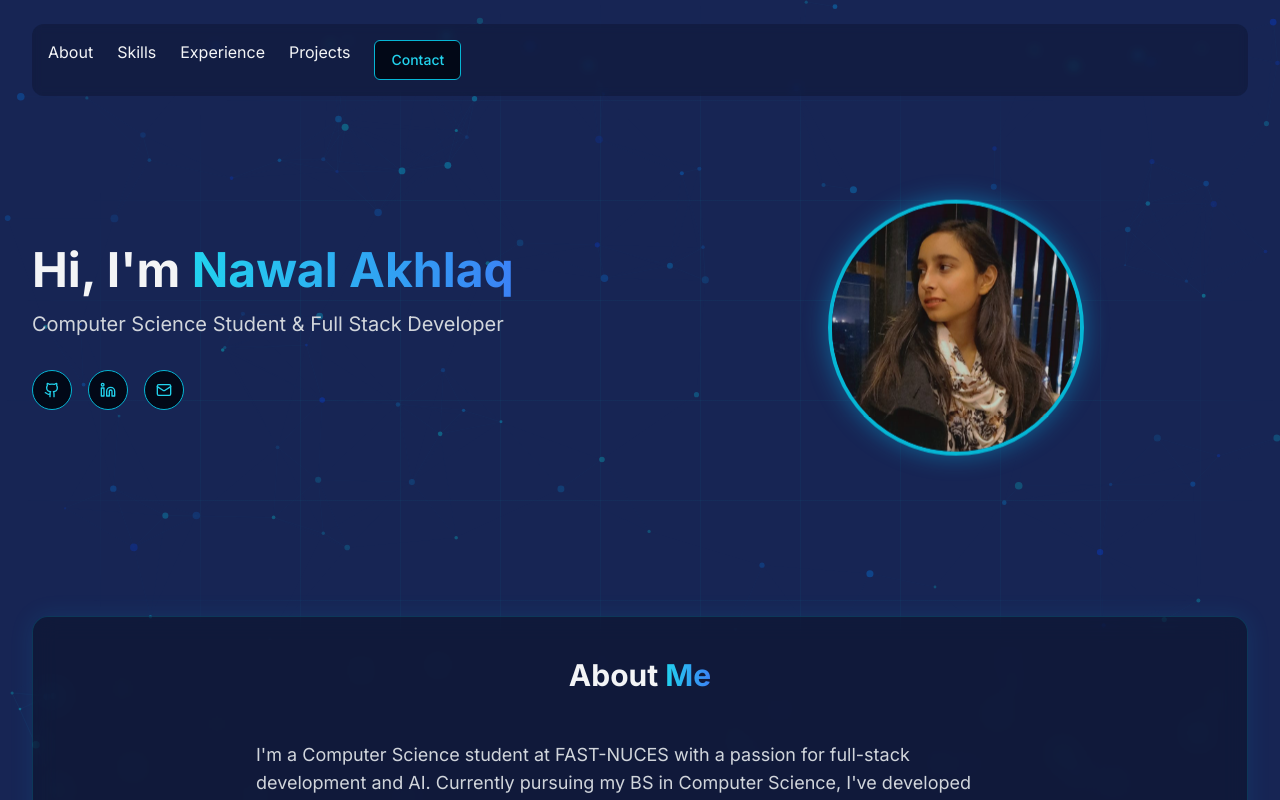
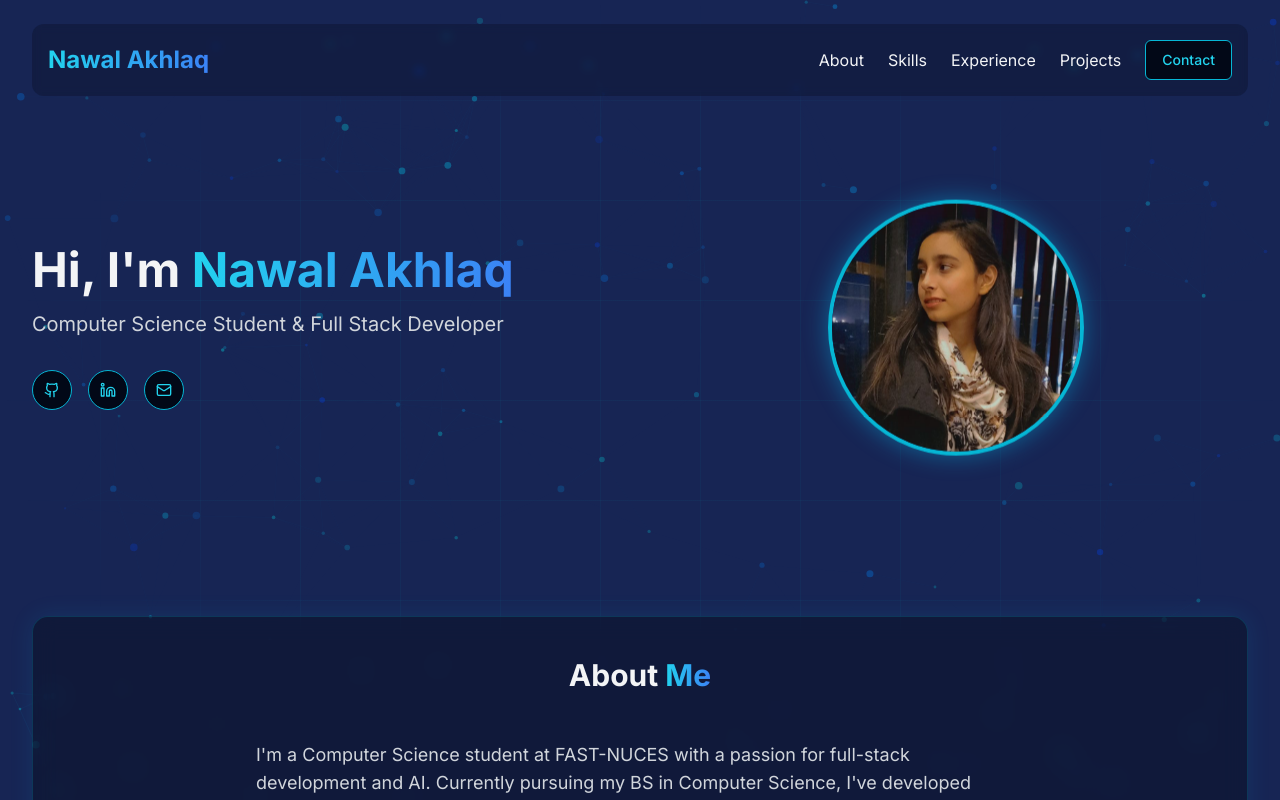
Before and after one commit to Nawal-Akhlaq/Portfolio, a Next.js app: page / in a window 1280 px wide. Shown: the top 800 px of the page. Built offline with nearby package versions, Linux system fonts and the light colour scheme.

Commit message:
Add files via upload

```diff
--- a/app/page.tsx
+++ b/app/page.tsx
@@ -129,7 +129,10 @@ export default function Portfolio() {
       {/* Header */}
       <header className="container mx-auto py-6 relative z-10">
         <nav className="flex justify-between items-center backdrop-blur-sm bg-black/20 p-4 rounded-xl">
-          <div className="hidden md:flex items-right gap-6">
+          <h1 className="text-2xl font-bold bg-gradient-to-r from-cyan-400 to-blue-500 bg-clip-text text-transparent">
+            Nawal Akhlaq
+          </h1>
+          <div className="hidden md:flex items-center gap-6">
             <Link href="#about" className="hover:text-cyan-400 transition-colors">
               About
             </Link>
--- a/css/styles.css
+++ b/css/styles.css
@@ -381,7 +381,7 @@ h6 {
 }
 
 .justify-between {
-  justify-between: space-between;
+  justify-content: space-between;
 }
 
 .gap-2 {
@@ -446,6 +446,33 @@ h6 {
 }
 
 /* Components */
+
+/* Navigation specific styles */
+nav {
+  display: flex;
+  justify-content: space-between;
+  align-items: center;
+  width: 100%;
+}
+
+nav h1 {
+  margin-right: auto; /* Pushes the title to the left */
+}
+
+nav .hidden.md\:flex {
+  margin-left: auto; /* Pushes the navigation links to the right */
+}
+
+/* Ensure proper spacing in the navigation links */
+.md\:flex.items-center.gap-6 {
+  gap: 1.5rem;
+}
+
+/* Mobile menu alignment */
+#mobileMenu {
+  text-align: right;
+}
+
 .nav-link {
   color: var(--gray-100);
   text-decoration: none;
--- a/index.html
+++ b/index.html
@@ -25,6 +25,9 @@
     <!-- Header -->
     <header class="container mx-auto py-6 relative z-10">
       <nav class="flex justify-between items-center backdrop-blur-sm bg-black-20 p-4 rounded-xl">
+        <h1 class="text-2xl font-bold gradient-text">
+          Nawal Akhlaq
+        </h1>
         <div class="hidden md:flex items-center gap-6">
           <a href="#about" class="nav-link">About</a>
           <a href="#skills" class="nav-link">Skills</a>
```
